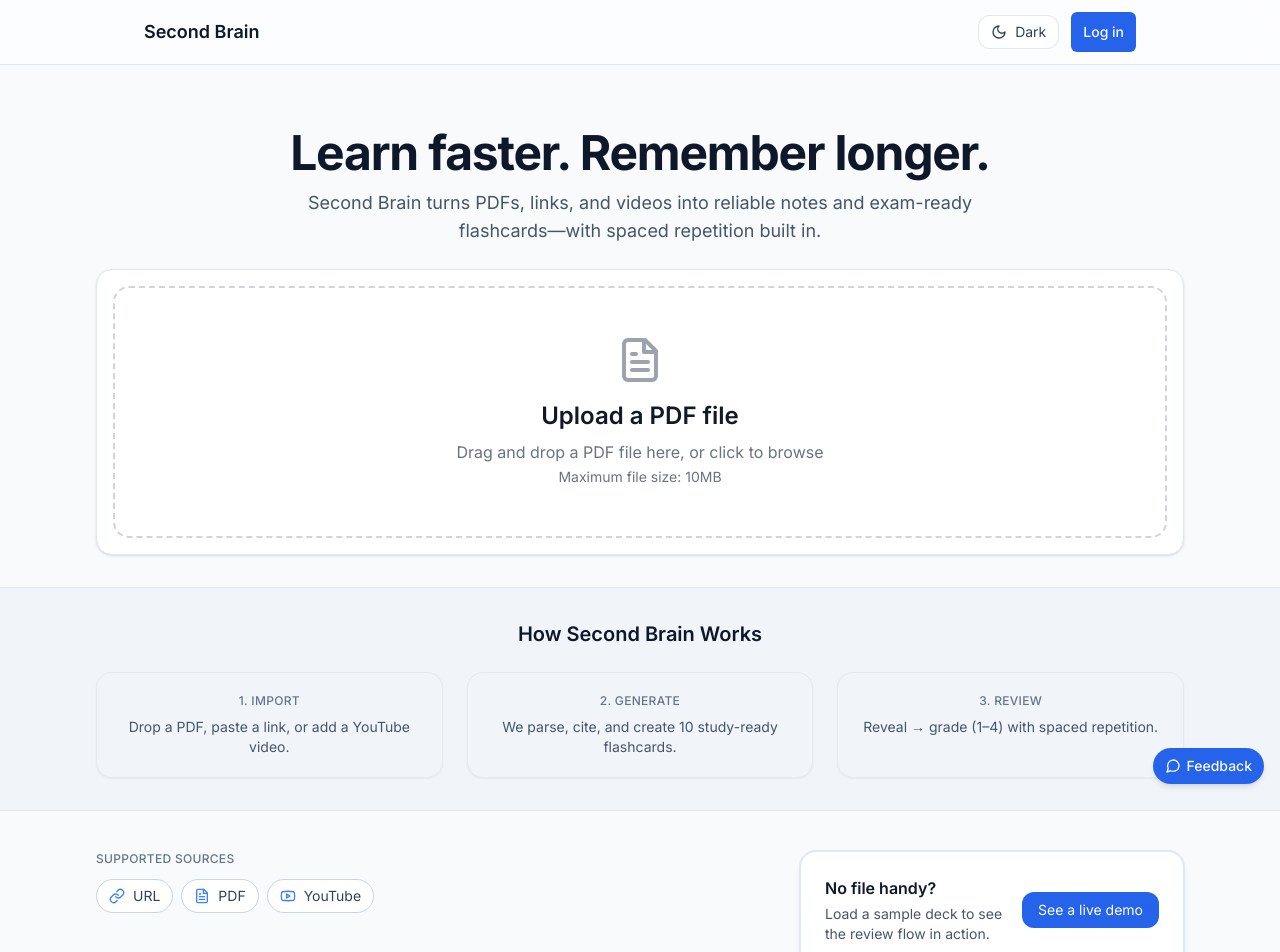
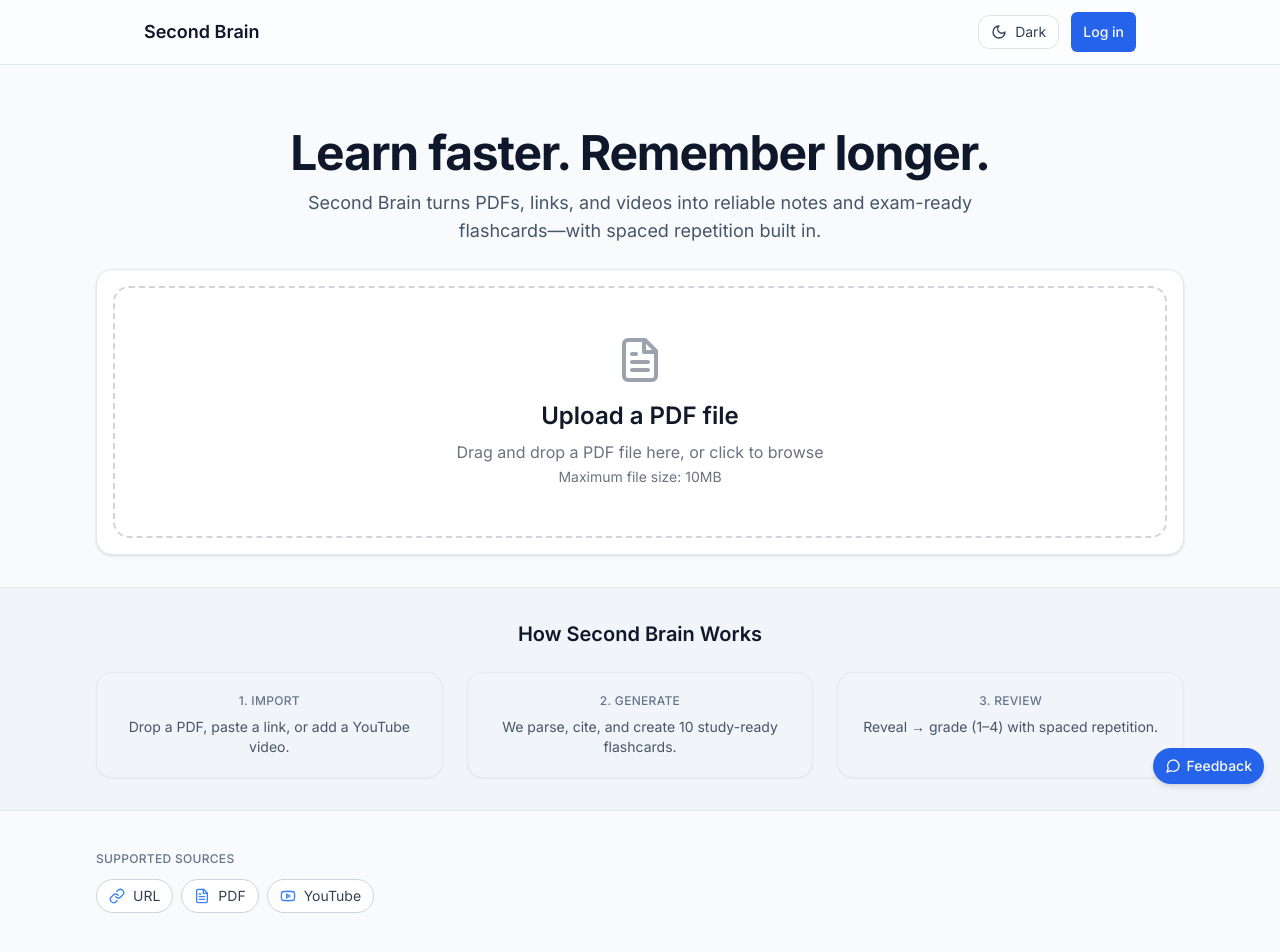
Before and after one commit to first-order-coder/Second-Brain, a Next.js app in the folder frontend/: page / in a window 1280 px wide. Shown: the top 952 px of the page. Built offline with nearby package versions, Linux system fonts and the light colour scheme; no server answers.

Commit message:
style(home): remove 'No file handy?' demo card from Supported sources section
- Removed demo panel with 'See a live demo' button
- Removed unused loadDemo() function
- Simplified Supported sources section layout

```diff
--- a/frontend/app/page.tsx
+++ b/frontend/app/page.tsx
@@ -89,11 +89,6 @@ export default function Page() {
     router.push(`/flashcards/${pdfId}?${query.toString()}`);
   }, [router, saveDeckSilently])
 
-  const loadDemo = () => {
-    // TODO: route to a seeded demo deck or query param
-    router.push('/flashcards/demo')
-  }
-
   return (
     <main className="flex-1">
       {/* HERO SECTION: Centered heading + large upload area */}
@@ -173,10 +168,9 @@ export default function Page() {
         </div>
       </section>
 
-      {/* SUPPORTING SECTION: Supported sources + Demo */}
+      {/* SUPPORTING SECTION: Supported sources */}
       <section className="border-t border-slate-200 dark:border-slate-700/50">
         <div className="mx-auto w-full max-w-6xl px-4 py-8 sm:px-6 sm:py-10 lg:px-8">
-          <div className="flex flex-col gap-6 md:flex-row md:items-start md:justify-between">
           {/* Supported sources */}
           <div>
             <div className="sb-kicker mb-3">Supported sources</div>
@@ -190,18 +184,6 @@ export default function Page() {
               <span className="sb-pill">
                 <Youtube className="w-4 h-4 text-blue-500" /> YouTube
               </span>
-              </div>
-            </div>
-
-            {/* Demo panel */}
-            <div className="md:max-w-sm sb-surface-2 sb-surface-hover sb-elevated p-5 sm:p-6 flex items-center justify-between gap-4">
-              <div>
-                <div className="font-semibold text-slate-900 dark:text-white">No file handy?</div>
-                <p className="mt-1 text-sm sb-muted dark:text-slate-300">Load a sample deck to see the review flow in action.</p>
-              </div>
-              <button onClick={loadDemo} className="inline-flex items-center rounded-xl px-4 py-2 text-sm bg-blue-600 text-white hover:bg-blue-500 shrink-0">
-                See a live demo
-              </button>
             </div>
           </div>
         </div>
```
Lines whose indentation alone changed are shown as unchanged.
